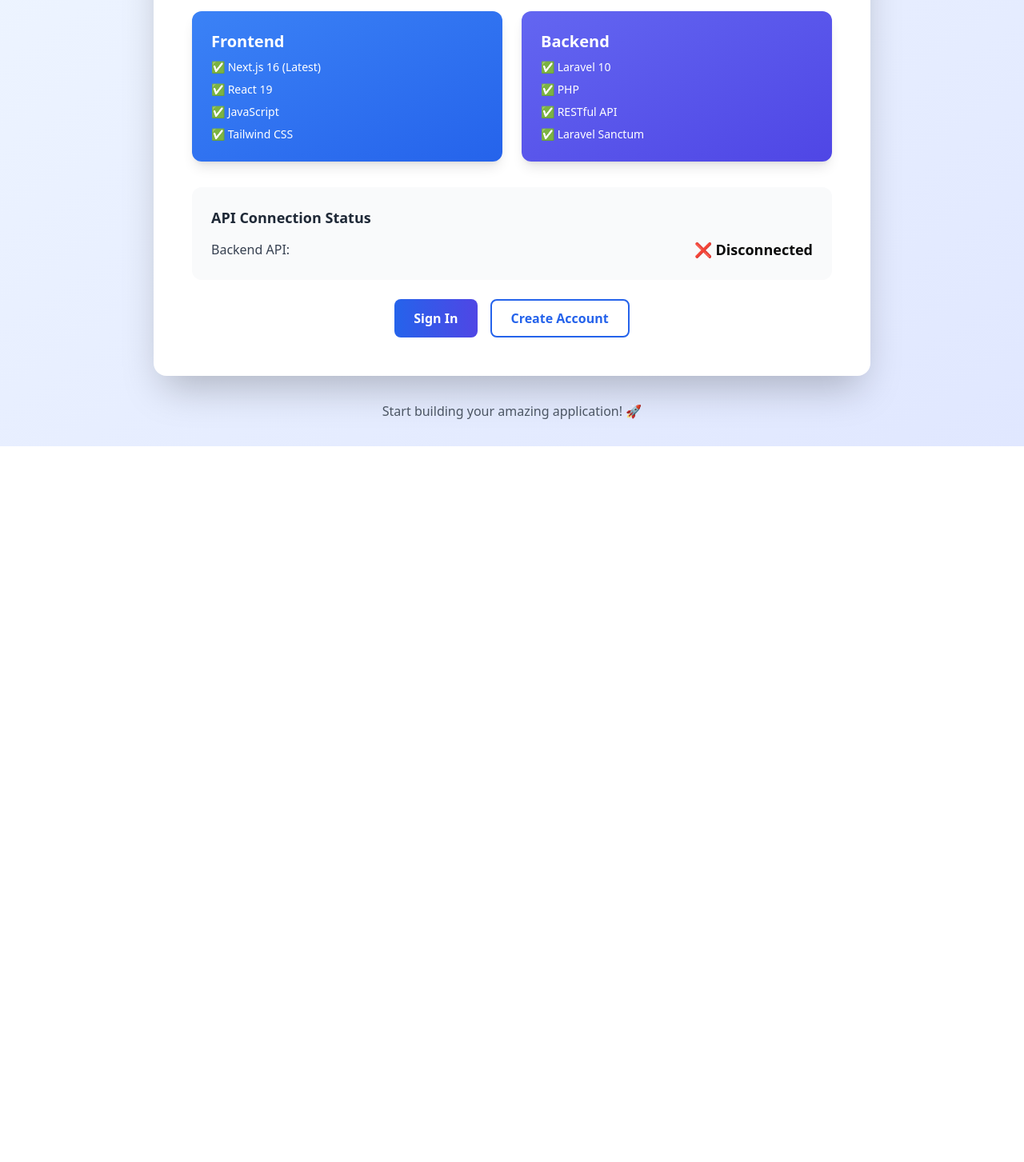
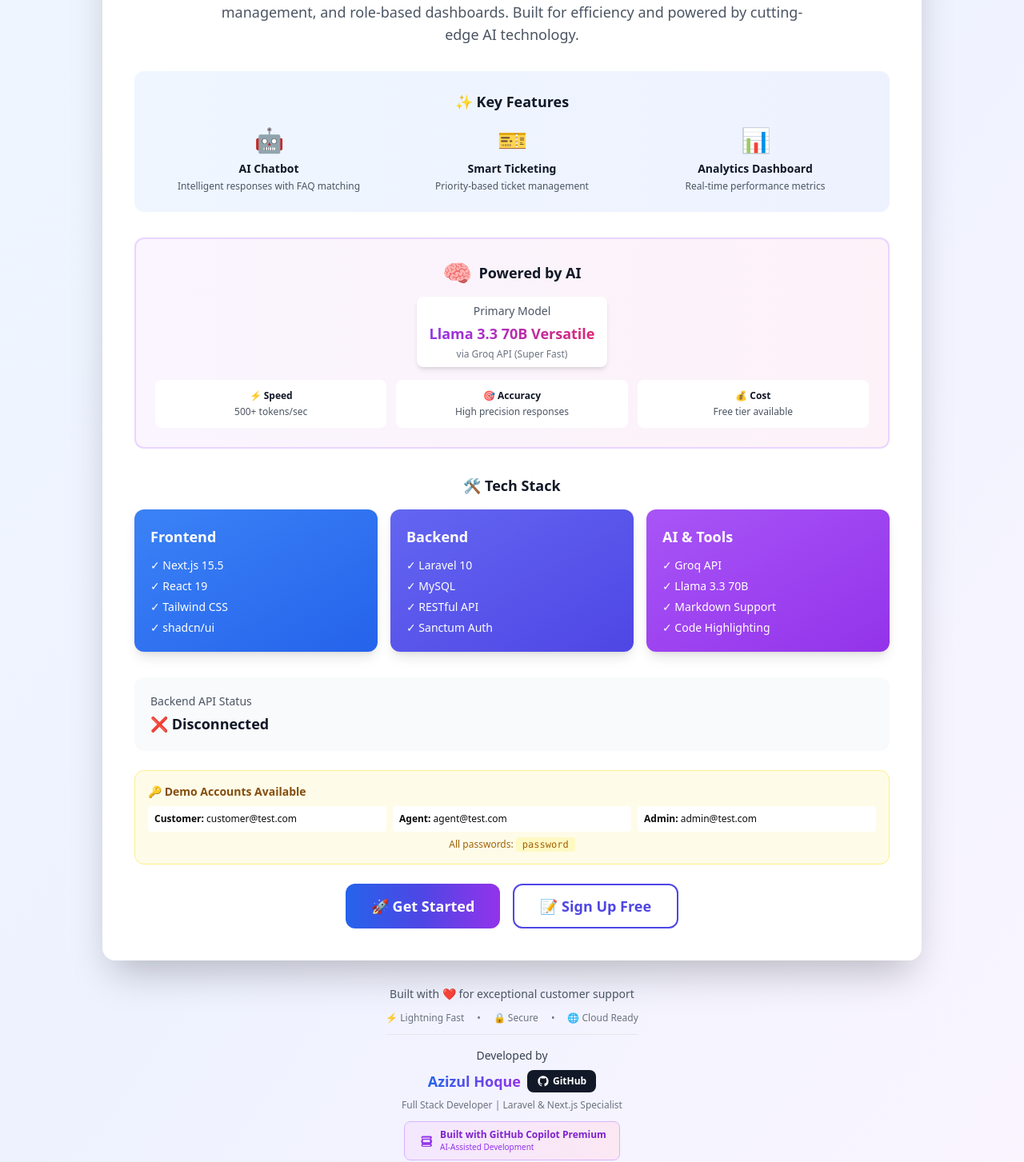
Before and after one commit to AzizulBSc/hackathon, a Next.js app in the folder frontend/: page / in a window 1280 px wide. Shown: the part 259-1712 px from the top of the page at 80% size. Before the commit the page ends 817 px from the top, so only its background shows below. Built offline with nearby package versions, Linux system fonts and the light colour scheme; no server answers.

Commit message:
updated homepage

```diff
--- a/frontend/src/app/page.js
+++ b/frontend/src/app/page.js
@@ -43,86 +43,231 @@
   }, [router]);
 
   return (
-    <div className="flex min-h-screen items-center justify-center bg-gradient-to-br from-blue-50 to-indigo-100 dark:from-gray-900 dark:to-gray-800 font-sans p-8">
-      <main className="flex flex-col items-center justify-center max-w-4xl w-full">
-        <div className="mb-8">
-          <Image
-            className="dark:invert"
-            src="/next.svg"
-            alt="Next.js logo"
-            width={180}
-            height={37}
-            priority
-          />
+    <div className="flex min-h-screen items-center justify-center bg-gradient-to-br from-blue-50 via-indigo-50 to-purple-50 dark:from-gray-900 dark:via-gray-800 dark:to-gray-900 font-sans p-4 md:p-8">
+      <main className="flex flex-col items-center justify-center max-w-5xl w-full">
+        {/* Logo/Brand */}
+        <div className="mb-6 text-center">
+          <h1 className="text-5xl md:text-6xl font-extrabold bg-gradient-to-r from-blue-600 via-indigo-600 to-purple-600 bg-clip-text text-transparent mb-2">
+            SmartSupport
+          </h1>
+          <p className="text-gray-600 dark:text-gray-400 text-sm">AI-Powered Customer Support System</p>
         </div>
 
-        <div className="bg-white dark:bg-gray-800 rounded-2xl shadow-2xl p-8 md:p-12 w-full">
-          <h1 className="text-4xl md:text-5xl font-bold text-center mb-4 bg-gradient-to-r from-blue-600 to-indigo-600 bg-clip-text text-transparent">
-            Hackathon Project
-          </h1>
+        <div className="bg-white dark:bg-gray-800 rounded-2xl shadow-2xl p-6 md:p-10 w-full">
+          {/* Project Description */}
+          <div className="mb-8 text-center">
+            <h2 className="text-2xl md:text-3xl font-bold text-gray-900 dark:text-white mb-3">
+              🎯 Intelligent Ticketing System
+            </h2>
+            <p className="text-gray-600 dark:text-gray-300 text-base md:text-lg max-w-3xl mx-auto leading-relaxed">
+              A modern customer support platform with AI-powered chatbot, real-time ticket management,
+              and role-based dashboards. Built for efficiency and powered by cutting-edge AI technology.
+            </p>
+          </div>
 
-          <p className="text-center text-gray-600 dark:text-gray-300 mb-8 text-lg">
-            Laravel + Next.js Full Stack Application
+          {/* Key Features */}
+          <div className="mb-8 bg-gradient-to-r from-blue-50 to-indigo-50 dark:from-gray-700 dark:to-gray-600 rounded-xl p-6">
+            <h3 className="text-lg font-bold text-gray-900 dark:text-white mb-4 text-center">
+              ✨ Key Features
+            </h3>
+            <div className="grid md:grid-cols-3 gap-4 text-sm">
+              <div className="text-center">
+                <div className="text-3xl mb-2">🤖</div>
+                <div className="font-semibold text-gray-900 dark:text-white">AI Chatbot</div>
+                <div className="text-gray-600 dark:text-gray-300 text-xs mt-1">Intelligent responses with FAQ matching</div>
+              </div>
+              <div className="text-center">
+                <div className="text-3xl mb-2">🎫</div>
+                <div className="font-semibold text-gray-900 dark:text-white">Smart Ticketing</div>
+                <div className="text-gray-600 dark:text-gray-300 text-xs mt-1">Priority-based ticket management</div>
+              </div>
+              <div className="text-center">
+                <div className="text-3xl mb-2">📊</div>
+                <div className="font-semibold text-gray-900 dark:text-white">Analytics Dashboard</div>
+                <div className="text-gray-600 dark:text-gray-300 text-xs mt-1">Real-time performance metrics</div>
+              </div>
+            </div>
+          </div>
+
+          {/* AI Model Info */}
+          <div className="mb-8 bg-gradient-to-r from-purple-50 to-pink-50 dark:from-purple-900/20 dark:to-pink-900/20 rounded-xl p-6 border-2 border-purple-200 dark:border-purple-700">
+            <div className="flex items-center justify-center mb-3">
+              <span className="text-3xl mr-2">🧠</span>
+              <h3 className="text-lg font-bold text-gray-900 dark:text-white">
+                Powered by AI
+              </h3>
+            </div>
+            <div className="text-center mb-4">
+              <div className="inline-block bg-white dark:bg-gray-800 rounded-lg px-4 py-2 shadow-md">
+                <p className="text-sm text-gray-600 dark:text-gray-400 mb-1">Primary Model</p>
+                <p className="text-lg font-bold bg-gradient-to-r from-purple-600 to-pink-600 bg-clip-text text-transparent">
+                  Llama 3.3 70B Versatile
                 </p>
+                <p className="text-xs text-gray-500 dark:text-gray-400 mt-1">via Groq API (Super Fast)</p>
+              </div>
+            </div>
+            <div className="grid md:grid-cols-3 gap-3 text-xs text-center">
+              <div className="bg-white dark:bg-gray-800 rounded-lg p-3">
+                <div className="font-semibold text-gray-900 dark:text-white">⚡ Speed</div>
+                <div className="text-gray-600 dark:text-gray-300 mt-1">500+ tokens/sec</div>
+              </div>
+              <div className="bg-white dark:bg-gray-800 rounded-lg p-3">
+                <div className="font-semibold text-gray-900 dark:text-white">🎯 Accuracy</div>
+                <div className="text-gray-600 dark:text-gray-300 mt-1">High precision responses</div>
+              </div>
+              <div className="bg-white dark:bg-gray-800 rounded-lg p-3">
+                <div className="font-semibold text-gray-900 dark:text-white">💰 Cost</div>
+                <div className="text-gray-600 dark:text-gray-300 mt-1">Free tier available</div>
+              </div>
+            </div>
+          </div>
 
-          <div className="grid md:grid-cols-2 gap-6 mb-8">
-            <div className="bg-gradient-to-br from-blue-500 to-blue-600 rounded-xl p-6 text-white shadow-lg">
-              <h3 className="text-xl font-semibold mb-2">Frontend</h3>
-              <ul className="space-y-2 text-sm">
-                <li>✅ Next.js 16 (Latest)</li>
-                <li>✅ React 19</li>
-                <li>✅ JavaScript</li>
-                <li>✅ Tailwind CSS</li>
+          {/* Tech Stack */}
+          <div className="mb-8">
+            <h3 className="text-lg font-bold text-center text-gray-900 dark:text-white mb-4">
+              🛠️ Tech Stack
+            </h3>
+            <div className="grid md:grid-cols-3 gap-4">
+              <div className="bg-gradient-to-br from-blue-500 to-blue-600 rounded-xl p-5 text-white shadow-lg">
+                <h4 className="text-lg font-semibold mb-3">Frontend</h4>
+                <ul className="space-y-1.5 text-sm">
+                  <li>✓ Next.js 15.5</li>
+                  <li>✓ React 19</li>
+                  <li>✓ Tailwind CSS</li>
+                  <li>✓ shadcn/ui</li>
                 </ul>
               </div>
 
-            <div className="bg-gradient-to-br from-indigo-500 to-indigo-600 rounded-xl p-6 text-white shadow-lg">
-              <h3 className="text-xl font-semibold mb-2">Backend</h3>
-              <ul className="space-y-2 text-sm">
-                <li>✅ Laravel 10</li>
-                <li>✅ PHP</li>
-                <li>✅ RESTful API</li>
-                <li>✅ Laravel Sanctum</li>
+              <div className="bg-gradient-to-br from-indigo-500 to-indigo-600 rounded-xl p-5 text-white shadow-lg">
+                <h4 className="text-lg font-semibold mb-3">Backend</h4>
+                <ul className="space-y-1.5 text-sm">
+                  <li>✓ Laravel 10</li>
+                  <li>✓ MySQL</li>
+                  <li>✓ RESTful API</li>
+                  <li>✓ Sanctum Auth</li>
+                </ul>
+              </div>
+
+              <div className="bg-gradient-to-br from-purple-500 to-purple-600 rounded-xl p-5 text-white shadow-lg">
+                <h4 className="text-lg font-semibold mb-3">AI & Tools</h4>
+                <ul className="space-y-1.5 text-sm">
+                  <li>✓ Groq API</li>
+                  <li>✓ Llama 3.3 70B</li>
+                  <li>✓ Markdown Support</li>
+                  <li>✓ Code Highlighting</li>
                 </ul>
               </div>
             </div>
+          </div>
 
-          <div className="bg-gray-50 dark:bg-gray-700 rounded-xl p-6 mb-6">
-            <h3 className="text-lg font-semibold mb-3 text-gray-800 dark:text-white">
-              API Connection Status
-            </h3>
+          {/* API Status */}
+          <div className="bg-gray-50 dark:bg-gray-700 rounded-xl p-5 mb-6">
             <div className="flex items-center justify-between">
-              <span className="text-gray-700 dark:text-gray-300">Backend API:</span>
-              <span className="font-semibold text-lg">{apiStatus}</span>
+              <div>
+                <p className="text-sm text-gray-600 dark:text-gray-400">Backend API Status</p>
+                <p className="text-lg font-bold text-gray-900 dark:text-white mt-1">{apiStatus}</p>
               </div>
               {apiData && (
-              <div className="mt-4 p-3 bg-white dark:bg-gray-800 rounded-lg">
-                <pre className="text-xs text-gray-600 dark:text-gray-300 overflow-auto">
-                  {JSON.stringify(apiData, null, 2)}
-                </pre>
+                <div className="text-right">
+                  <p className="text-xs text-gray-500 dark:text-gray-400">Environment</p>
+                  <p className="text-sm font-semibold text-gray-900 dark:text-white">{apiData.environment || 'Production'}</p>
                 </div>
               )}
             </div>
+          </div>
 
+          {/* Demo Accounts */}
+          <div className="bg-yellow-50 dark:bg-yellow-900/20 border border-yellow-200 dark:border-yellow-800 rounded-xl p-4 mb-6">
+            <p className="text-sm font-semibold text-yellow-800 dark:text-yellow-300 mb-2">
+              🔑 Demo Accounts Available
+            </p>
+            <div className="grid md:grid-cols-3 gap-2 text-xs">
+              <div className="bg-white dark:bg-gray-800 rounded p-2">
+                <span className="font-semibold">Customer:</span> customer@test.com
+              </div>
+              <div className="bg-white dark:bg-gray-800 rounded p-2">
+                <span className="font-semibold">Agent:</span> agent@test.com
+              </div>
+              <div className="bg-white dark:bg-gray-800 rounded p-2">
+                <span className="font-semibold">Admin:</span> admin@test.com
+              </div>
+            </div>
+            <p className="text-xs text-yellow-700 dark:text-yellow-400 mt-2 text-center">
+              All passwords: <code className="bg-yellow-100 dark:bg-yellow-900/50 px-2 py-0.5 rounded">password</code>
+            </p>
+          </div>
+
+          {/* CTA Buttons */}
           <div className="flex flex-col sm:flex-row gap-4 justify-center">
             <Link
               href="/login"
-              className="flex h-12 items-center justify-center gap-2 rounded-lg bg-gradient-to-r from-blue-600 to-indigo-600 px-6 text-white font-semibold transition-all hover:from-blue-700 hover:to-indigo-700 hover:shadow-lg"
+              className="flex h-14 items-center justify-center gap-2 rounded-xl bg-gradient-to-r from-blue-600 via-indigo-600 to-purple-600 px-8 text-white font-bold text-lg transition-all hover:shadow-2xl hover:scale-105 transform"
             >
-              Sign In
+              🚀 Get Started
             </Link>
             <Link
               href="/register"
-              className="flex h-12 items-center justify-center rounded-lg border-2 border-blue-600 dark:border-blue-400 px-6 font-semibold transition-all hover:bg-blue-50 dark:hover:bg-gray-700 text-blue-600 dark:text-blue-400"
+              className="flex h-14 items-center justify-center rounded-xl border-2 border-indigo-600 dark:border-indigo-400 px-8 font-bold text-lg transition-all hover:bg-indigo-50 dark:hover:bg-gray-700 text-indigo-600 dark:text-indigo-400 hover:scale-105 transform"
             >
-              Create Account
+              📝 Sign Up Free
             </Link>
           </div>
         </div>
 
-        <p className="mt-8 text-center text-gray-600 dark:text-gray-400">
-          Start building your amazing application! 🚀
+        {/* Footer Info */}
+        <div className="mt-8 text-center space-y-3">
+          <p className="text-gray-600 dark:text-gray-400 text-sm">
+            Built with ❤️ for exceptional customer support
           </p>
+          <div className="flex items-center justify-center gap-4 text-xs text-gray-500 dark:text-gray-500">
+            <span>⚡ Lightning Fast</span>
+            <span>•</span>
+            <span>🔒 Secure</span>
+            <span>•</span>
+            <span>🌐 Cloud Ready</span>
+          </div>
+
+          {/* Developer Info */}
+          <div className="pt-4 border-t border-gray-200 dark:border-gray-700">
+            <p className="text-sm text-gray-700 dark:text-gray-300 font-medium mb-2">
+              Developed by
+            </p>
+            <div className="flex items-center justify-center gap-2">
+              <span className="text-lg font-bold bg-gradient-to-r from-blue-600 to-purple-600 bg-clip-text text-transparent">
+                Azizul Hoque
+              </span>
+              <a
+                href="https://github.com/AzizulBSc"
+                target="_blank"
+                rel="noopener noreferrer"
+                className="inline-flex items-center gap-1 px-3 py-1.5 bg-gray-900 dark:bg-gray-700 text-white rounded-lg text-xs font-semibold hover:bg-gray-800 dark:hover:bg-gray-600 transition-all hover:scale-105 transform"
+              >
+                <svg className="w-4 h-4" fill="currentColor" viewBox="0 0 24 24" aria-hidden="true">
+                  <path fillRule="evenodd" d="M12 2C6.477 2 2 6.484 2 12.017c0 4.425 2.865 8.18 6.839 9.504.5.092.682-.217.682-.483 0-.237-.008-.868-.013-1.703-2.782.605-3.369-1.343-3.369-1.343-.454-1.158-1.11-1.466-1.11-1.466-.908-.62.069-.608.069-.608 1.003.07 1.531 1.032 1.531 1.032.892 1.53 2.341 1.088 2.91.832.092-.647.35-1.088.636-1.338-2.22-.253-4.555-1.113-4.555-4.951 0-1.093.39-1.988 1.029-2.688-.103-.253-.446-1.272.098-2.65 0 0 .84-.27 2.75 1.026A9.564 9.564 0 0112 6.844c.85.004 1.705.115 2.504.337 1.909-1.296 2.747-1.027 2.747-1.027.546 1.379.202 2.398.1 2.651.64.7 1.028 1.595 1.028 2.688 0 3.848-2.339 4.695-4.566 4.943.359.309.678.92.678 1.855 0 1.338-.012 2.419-.012 2.747 0 .268.18.58.688.482A10.019 10.019 0 0022 12.017C22 6.484 17.522 2 12 2z" clipRule="evenodd" />
+                </svg>
+                GitHub
+              </a>
+            </div>
+            <p className="text-xs text-gray-500 dark:text-gray-400 mt-2">
+              Full Stack Developer | Laravel & Next.js Specialist
+            </p>
+
+            {/* Copilot Premium Badge */}
+            <div className="mt-3 inline-flex items-center gap-2 px-4 py-2 bg-gradient-to-r from-purple-100 to-pink-100 dark:from-purple-900/30 dark:to-pink-900/30 border border-purple-300 dark:border-purple-700 rounded-lg">
+              <svg className="w-5 h-5 text-purple-600 dark:text-purple-400" fill="currentColor" viewBox="0 0 24 24">
+                <path d="M21.75 12.22c0-1.5-.68-2.85-1.74-3.75.87-.29 1.5-1.13 1.5-2.11 0-1.24-1-2.25-2.25-2.25h-11.5c-1.24 0-2.25 1.01-2.25 2.25 0 .98.63 1.82 1.5 2.11-1.06.9-1.74 2.25-1.74 3.75 0 1.5.68 2.85 1.74 3.75-.87.29-1.5 1.13-1.5 2.11 0 1.24 1.01 2.25 2.25 2.25h11.5c1.25 0 2.25-1.01 2.25-2.25 0-.98-.63-1.82-1.5-2.11 1.06-.9 1.74-2.25 1.74-3.75zm-14.87-4.85c0-.41.34-.76.76-.76h10.5c.41 0 .76.35.76.76s-.35.76-.76.76h-10.5c-.42 0-.76-.35-.76-.76zm12.38 10.98c0 .41-.35.76-.76.76h-10.5c-.42 0-.76-.35-.76-.76s.34-.76.76-.76h10.5c.41 0 .76.35.76.76zm-1.5-4.88h-9c-.41 0-.75-.34-.75-.75v-2c0-.41.34-.75.75-.75h9c.41 0 .75.34.75.75v2c0 .41-.34.75-.75.75z" />
+              </svg>
+              <div className="text-left">
+                <p className="text-xs font-bold text-purple-700 dark:text-purple-300">
+                  Built with GitHub Copilot Premium
+                </p>
+                <p className="text-[10px] text-purple-600 dark:text-purple-400">
+                  AI-Assisted Development
+                </p>
+              </div>
+            </div>
+          </div>
+        </div>
       </main>
     </div>
   );
```
Lines whose indentation alone changed are shown as unchanged.
